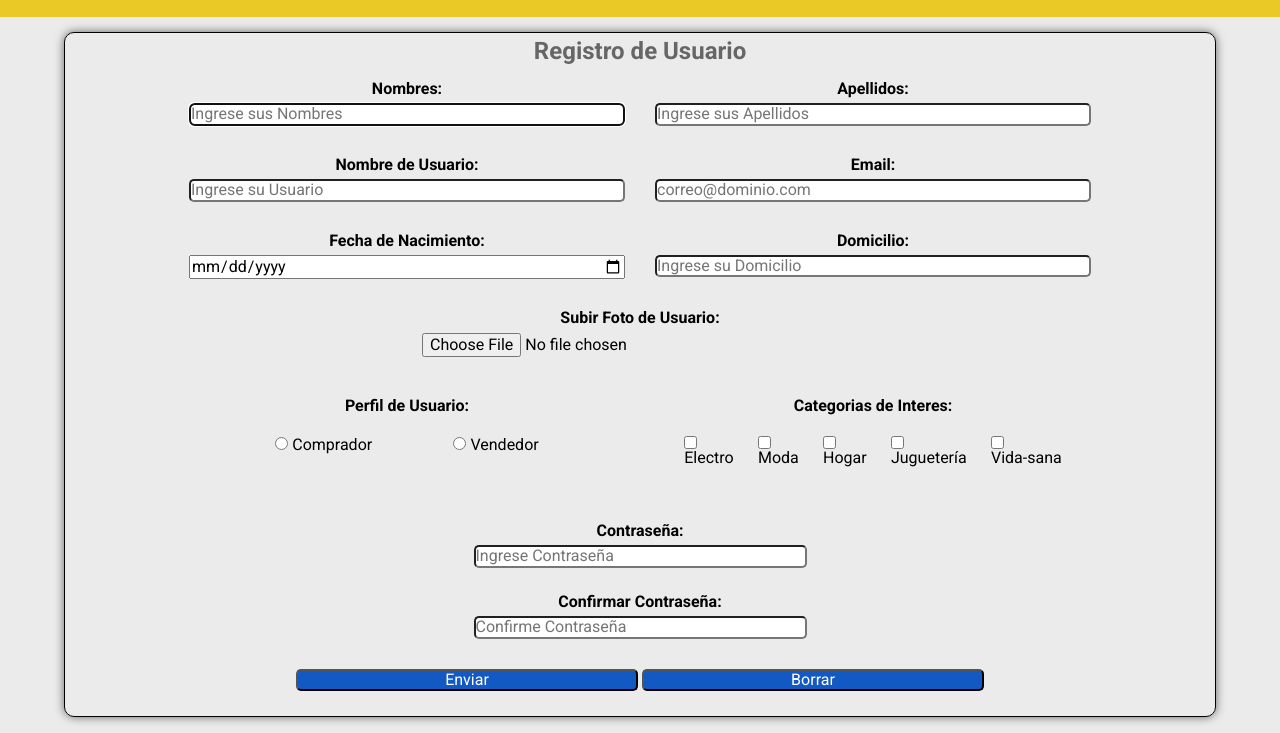
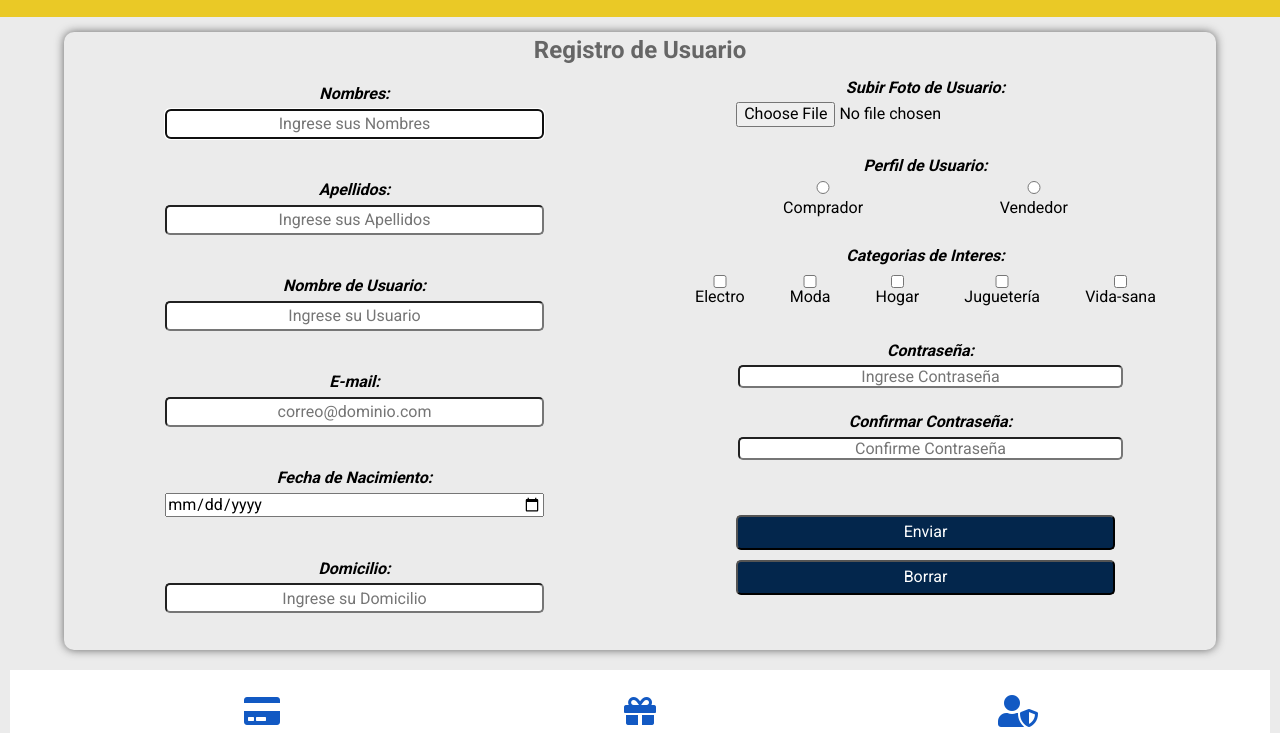
Before and after one commit to Taniacardenas/Mercado_Liebre, a website: page views/register.html in a window 1280 px wide. Shown: the part 171-904 px from the top of the page. Drawn offline with Linux system fonts and the light colour scheme.

Commit message:
Modificaciones

```diff
--- a/app.js
+++ b/app.js
@@ -1,8 +1,8 @@
 const express = require ('express')
 const path = require('path')
 const app = express()
-//const port = process.env.PORT || 3000
-//app.listen(port,()=>console.log('listen in port '))
+const port = process.env.PORT || 3000
+
 
 app.use(express.static(path.resolve(__dirname,'./public')));
 
@@ -19,4 +19,4 @@ app.get('/login',(req,res)=>{
 })
 
 
-app.listen(4000,()=>console.log('corrriendo el servidor en el puerto 4000'))
+app.listen(port, () => console.log(`Server in port ${port}`));
--- a/package.json
+++ b/package.json
@@ -4,7 +4,8 @@
   "description": "",
   "main": "index.js",
   "scripts": {
-    "test": "echo \"Error: no test specified\" && exit 1"
+    "test": "echo \"Error: no test specified\" && exit 1",
+    "start": "node app"
   },
   "keywords": [],
   "author": "",
--- a/public/css/styles.css
+++ b/public/css/styles.css
@@ -39,6 +39,7 @@ header img#logo{
 }
 header .bar-search #Buscar{
     width:100%;
+    text-align: center;
 
 }
 header .top-header p{
@@ -169,14 +170,14 @@ footer .section h4, .section p, .copyright{
 }
 /* pagina de registro y login*/
 main.register , main.login {
-    border: 1px solid black;
+    background-color: #ebebeb;;;
     margin-top: 15px;
     padding: 5px;
     box-shadow : 0px 0px 10px rgb( 100 , 100 , 100 );
     border-radius: 10px;
 }
 main .form-register{
-    text-align: left;
+    text-align: center;
 }
 main  .content-buttoms{
     text-align: center;
@@ -184,8 +185,8 @@ main  .content-buttoms{
 }
 main .content-buttoms .button{
     width: 30%;
-    border-radius: 5px;
-    background-color: #1259c3;
+    border-radius: 2px;
+    background-color: #03264C;
     color: white;
 }
 main .control-form{
@@ -196,26 +197,35 @@ main .control-form label{
     display: block;
     font-weight: bold;
     padding-bottom: 5px;
+    font-style: oblique;
 }
 main .control-form .barra{
     border-radius: 5px;
-    width: 100%;
+    width: 70%;
+    height: 30px;
+    text-align: center;
 }
 main.login .control-form .barra{
     border-radius: 5px;
-    width: 50%;
+    width: 70%;
+    height: 30px;
 
 }
 main .control-form .select{
     text-align: center;
-    display: flex;
-    justify-content: space-evenly;
+
+
+}
+main .control-form .select .radio{
+    display: block;
+
 }
 main .control-form .select .union{
+    text-align: center;
     padding: 5px;
 }
 main .control-form #foto, #fecha{
-    width: 100%;
+    width: 70%;
 }
 
 
@@ -310,6 +320,11 @@ main .control-form #foto, #fecha{
         flex-wrap: wrap;
         max-width: 100vw;
     }
+    img.banner{
+        width: 100vw;
+
+    }
+
     main .items{
         width: 22%;
         box-shadow:none ;
@@ -336,38 +351,77 @@ main .control-form #foto, #fecha{
         display: none;
 
     }
+    main.register .form-register{
+        display: flex;
+        justify-content: space-around;
+    }
+
     main.register .form-register .column{
         display: flex;
         flex-wrap: wrap;
+        padding-bottom: 10px;
+        width: 50%;
         justify-content: center;
+        align-items: center;
+    }
+    main.register .form-register .column-dos{
+        display: flex;
+        flex-wrap: wrap;
         padding-bottom: 10px;
+        width: 50%;
     }
     main.register .form-register .column .control-form{
-        width: 40%;
+        width: 100%;
     }
-    main.register .form-register .column label{
+    main.register .form-register .column-dos .control-form, .contraseña{
+        width: 100%;
+
+    }
+    main.register .form-register .column-dos .control-form label{
+        width: 100%;
+    }
+    main.register .form-register .column-dos .control-form input{
+        width: 70%;
+        justify-content: center;
+        align-items: center;
+    }
+    main.register .form-register .column-dos .control-form .select{
+        display: flex;
+        width: 100%;
+        justify-content: space-evenly;
+
+    }
+    main.register .contraseña .control-form .barra-c{
+        width: 50%;
+        height: 60%;
+        border-radius: 5px;
         text-align: center;
     }
-    main.register .form-register .column .select{
-        display:flex;
-        flex-wrap: wrap;
-        padding: 10px;
+    main.register .control-form .content-buttoms .button{
+        margin: 5px;
+        border-radius: 5px;
+        height: 35px;
+
     }
-    main.register .form-register .contraseñas{
-        display:block;
-        text-align: center;
-    }
+
+
+
 
     main.register .form-register .contraseñas .barra{
         width: 30%;
     }
 
 
+
+
+
+
+
     main .description .info .off{
         width: 70%;
     }
     main.login  .content-buttoms .button:hover{
-        background-color: #0022AA;
+        background-color:#666;;
     }
 
 
--- a/views/register.html
+++ b/views/register.html
@@ -68,7 +68,7 @@
                 </div>
 
                 <div class="control-form">
-                    <label for="email">Email:</label>
+                    <label for="email">E-mail:</label>
                     <input type="email" name="email" id="email" class="barra" placeholder="correo@dominio.com" required>
                 </div>
                 <div class="control-form">
@@ -79,53 +79,61 @@
                     <label for="domicilio">Domicilio:</label>
                     <input type="text" name="domicilio" id="domicilio" class="barra" placeholder="Ingrese su Domicilio">
                 </div>
+            </div>
+            <div class="column-dos">
                 <div class="control-form">
                     <label for="foto">Subir Foto de Usuario: </label>
                     <input type="file" name="foto" id="foto" accept=".jpg, .png, .jpeg">
                 </div>
-            </div>
-            <div class="column">
                 <div class="control-form">
                     <label for="perfil">Perfil de Usuario:</label>
                     <div class="select">
-                        <div class="union"><input type="radio" name="perfil" id="perfil1" value="comprador"> Comprador</div>
-                        <div class="union"><input type="radio" name="perfil" id="perfil2" value="vendedor"> Vendedor</div>
+                        <div class="radio"><input type="radio" name="perfil" id="perfil1" value="comprador"> Comprador
+                        </div>
+                        <div class="radio"><input type="radio" name="perfil" id="perfil2" value="vendedor"> Vendedor
+                        </div>
                     </div>
                 </div>
                 <div class="control-form">
                     <label for="categorias">Categorias de Interes:</label>
                     <div class="select">
-                        <div class="union"><input type="checkbox" name="categorias" id="categorias1" class="select" value="electro">
+                        <div class="union"><input type="checkbox" name="categorias" id="categorias1" class="select"
+                                value="electro">
                             Electro</div>
-                        <div class="union"><input type="checkbox" name="categorias" id="categorias2" class="select" value="moda">
+                        <div class="union"><input type="checkbox" name="categorias" id="categorias2" class="select"
+                                value="moda">
                             Moda</div>
-                        <div class="union"><input type="checkbox" name="categorias" id="categorias3" class="select" value="hogar">
+                        <div class="union"><input type="checkbox" name="categorias" id="categorias3" class="select"
+                                value="hogar">
                             Hogar</div>
                         <div class="union"><input type="checkbox" name="categorias" id="categorias4" class="select"
                                 value="jugueteria"> Juguetería</div>
-                        <div class="union"><input type="checkbox" name="categorias" id="categorias5" class="select" value="v-sana">
+                        <div class="union"><input type="checkbox" name="categorias" id="categorias5" class="select"
+                                value="v-sana">
                             Vida-sana</div>
+                    </div>
+                </div>
+                <div class="contraseña">
+                    <div class="control-form">
+                        <label for="password">Contraseña:</label>
+                        <input id="password" type="password" name="password" class="barra-c"
+                            placeholder="Ingrese Contraseña" minlength="7" maxlength="12" required>
+                    </div>
+                    <div class="control-form">
+                        <label for="confirm-password">Confirmar Contraseña:</label>
+                        <input id="confirm-password" type="password" class="barra-c" name="confirm-password"
+                            placeholder="Confirme Contraseña" minlength="7" maxlength="12" required>
+                    </div>
+                </div>
+
+                <div class="control-form">
+                    <div class="content-buttoms">
+                        <input type="submit" class="button" value="Enviar">
+                        <input type="reset" class="button" value="Borrar">
                     </div>
                 </div>
             </div>
 
-            <div class="contraseñas">
-                <div class="control-form">
-                    <label for="password">Contraseña:</label>
-                    <input id="password" type="password" name="password" class="barra" placeholder="Ingrese Contraseña"
-                        minlength="7" maxlength="12" required>
-                </div>
-                <div class="control-form">
-                    <label for="confirm-password">Confirmar Contraseña:</label>
-                    <input id="confirm-password" type="password" class="barra" name="confirm-password"
-                        placeholder="Confirme Contraseña" minlength="7" maxlength="12" required>
-                </div>
-            </div>
-
-            <div class="content-buttoms">
-                <input type="submit" class="button" value="Enviar">
-                <input type="reset" class="button" value="Borrar">
-            </div>
 
 
 
```
Also changed, not shown: views/home.html (+1 -1 lines).
